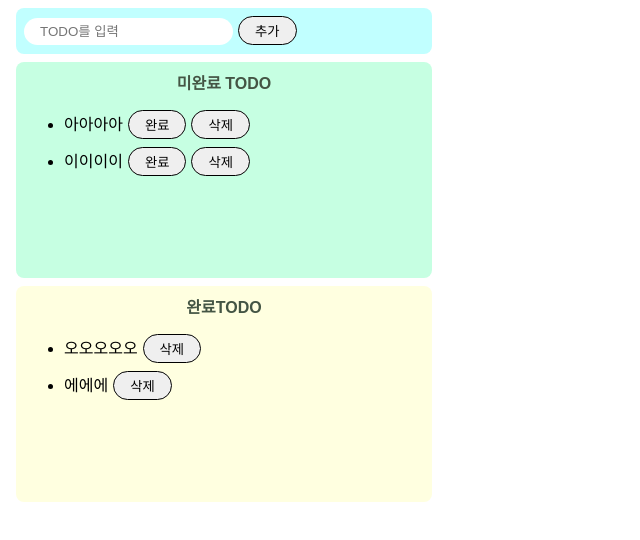
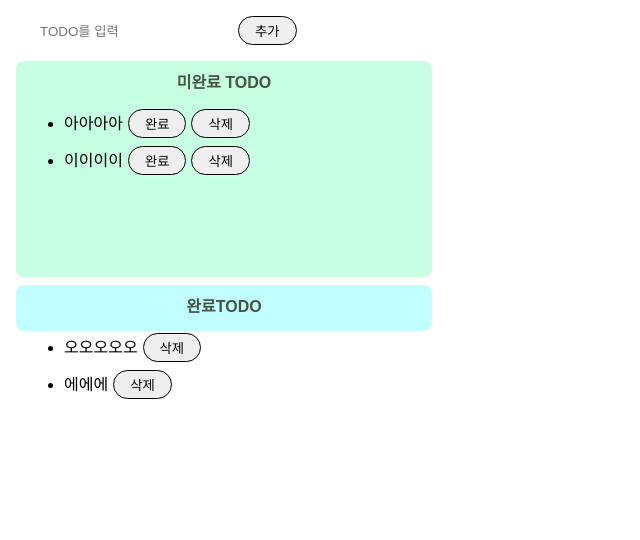
Before and after one commit to uijong0729/Spring-ReactTs, a React (Create React App) app in the folder reactjs3/my-app/: page / in a window 1280 px wide. Shown: the top 540 px of the page, without its empty margins (0-640 px from the left). Built offline with nearby package versions, Linux system fonts and the light colour scheme.

Commit message:
css in js test

```diff
--- a/reactjs3/my-app/src/App.css
+++ b/reactjs3/my-app/src/App.css
@@ -31,13 +31,6 @@ body {
     margin: 8px;
   }
 
-  .input-area {
-    background-color: #c1ffff;
-    width: 400px;
-    height: 30px;
-    border-radius: 8px;
-  }
-
   .imcomplete-area {
     background-color: #c6ffe2;
     width: 400px;
--- a/reactjs3/my-app/src/components/CompleteTodos.jsx
+++ b/reactjs3/my-app/src/components/CompleteTodos.jsx
@@ -1,10 +1,20 @@
 import React from "react";
+
+// Css in js는 바람직한지 어떤지 아직 논의중인 사항
+const style = {
+  backgroundColor: '#c1ffff',
+  width: '400px',
+  height: '30px',
+  borderRadius: '8px',
+  padding: '8px',
+  margin: '8px'
+}
 
 export const CompleteTodos = (props) => {
     const {arrTodo, funcPermanentlyDelete} = props;
 
     return(
-      <div className='complete-area default-space'>
+      <div style={style}>
         <p className='title'>완료TODO</p>
         <ul>
           { arrTodo.map((todo, i) => {
```
